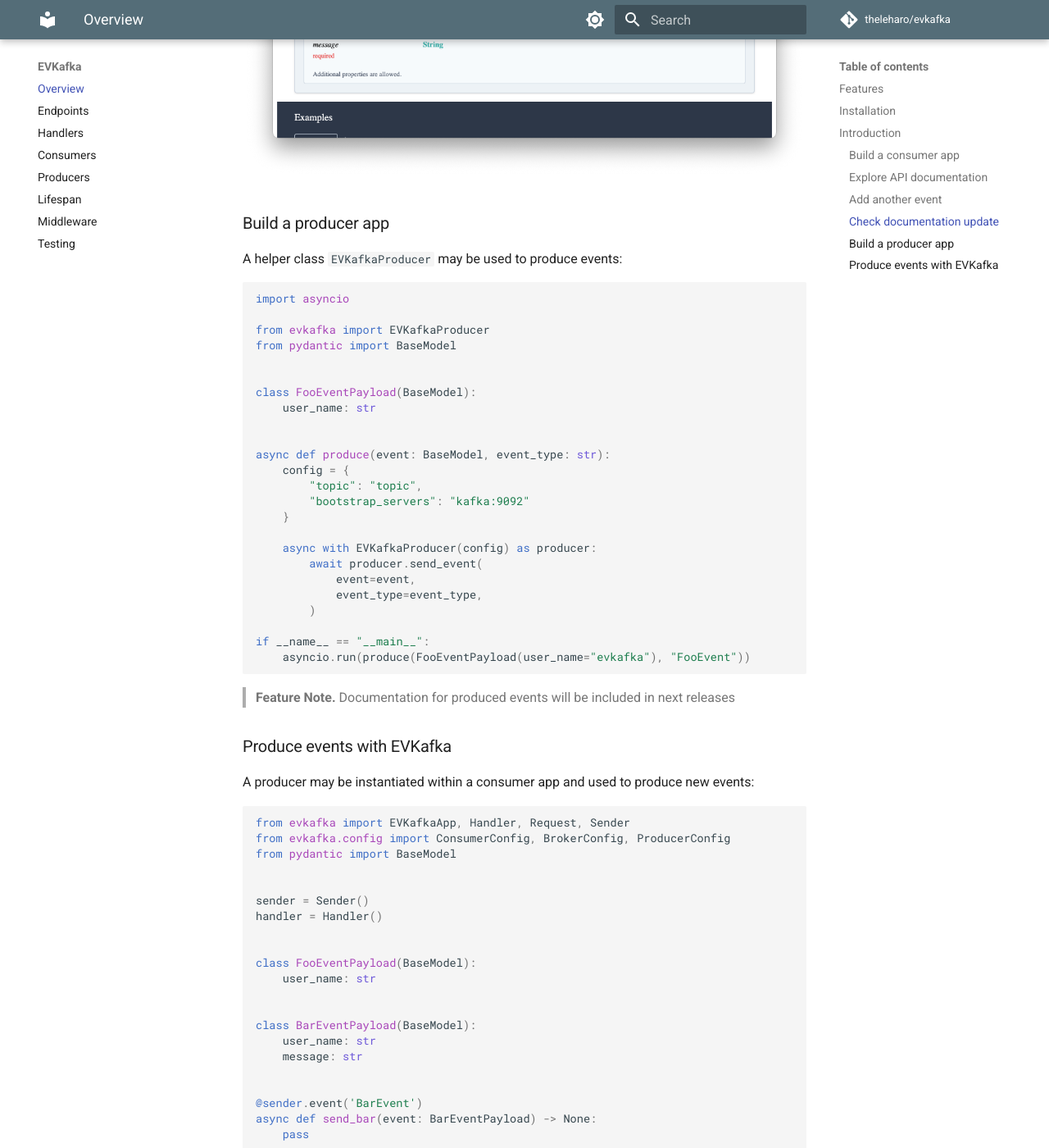
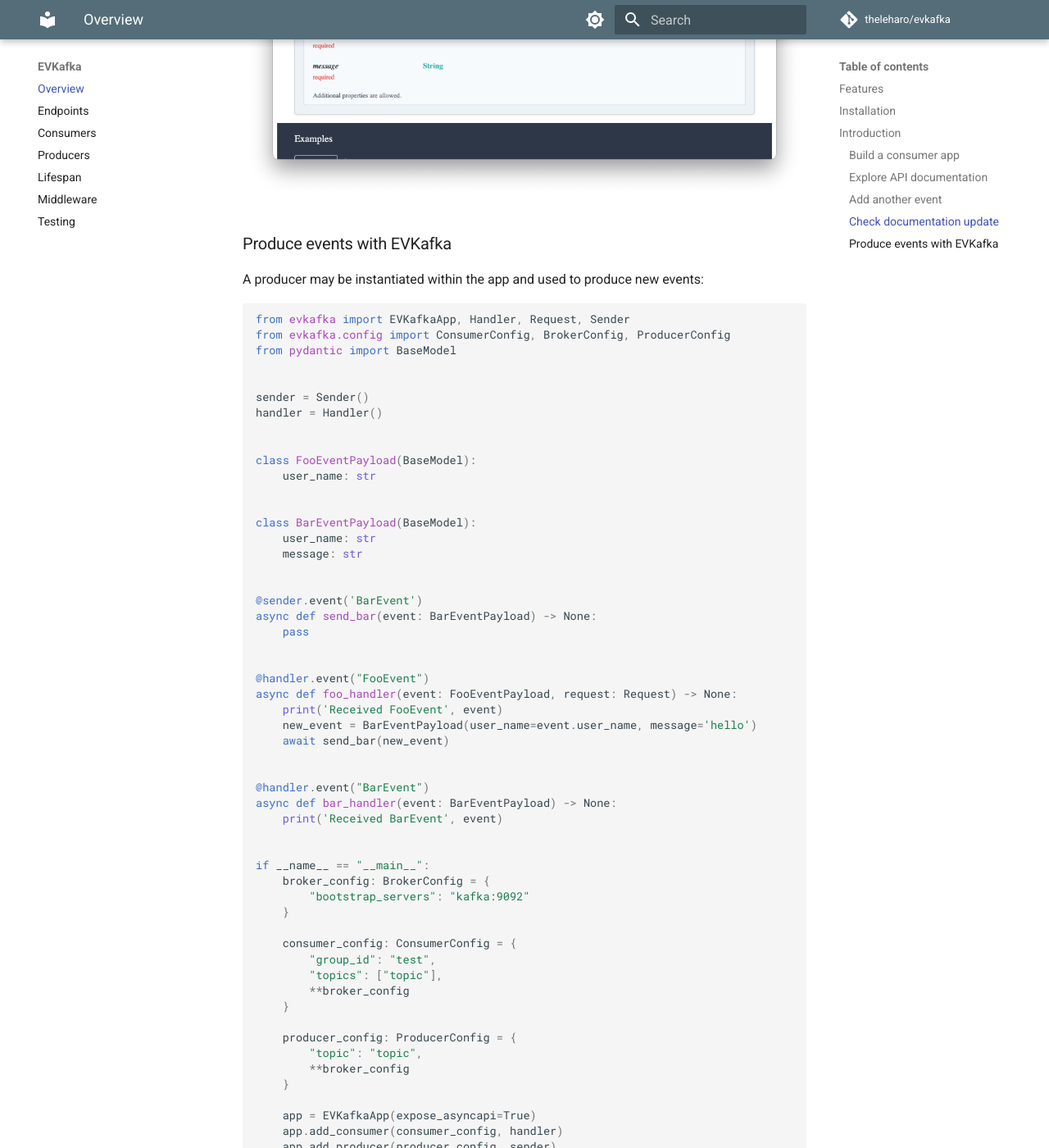
Before and after one commit to theleharo/evkafka, an MkDocs documentation site: the page built from docs/index.md, in a window 1280 px wide and 1400 px high, scrolled down 3354 px. Shown: the whole window at 82% size. Built offline with MkDocs 1.6.1 and Material for MkDocs 9.7.7, drawn with Linux system fonts in a browser that asks for light colours; comment, search, counter and statistics services are not loaded; some of the changed text lies outside the part shown.

Commit message:
refactor docs

````diff
--- a/docs/index.md
+++ b/docs/index.md
@@ -1,12 +1,13 @@
 # Welcome to EVKafka
 
-Handle kafka events easy.
+Handle kafka events made easy.
 
-**EVKafka** is a small framework for building event driven microservices
-with Apache Kafka and Python. It is based on asynchronous kafka client library
+**EVKafka** is a lightweight framework for building
+event-driven microservices with Apache Kafka and Python.
+It is based on the asynchronous Kafka client library
 [aiokafka](https://aiokafka.readthedocs.io/en/stable/).
 
-Focus on event handling and the framework takes the rest.
+Focus on event handling while the framework takes care of the rest.
 
 ## Features
 
@@ -59,9 +60,10 @@
     app.run()
 ```
 
-The application connects to kafka broker and starts to read kafka messages. As soon as a message
-of type `FooEvent` is received the app calls the handler function `foo_handler` with
-the message object in `event` parameter.
+The application connects to the Kafka broker and begins
+reading kafka messages. Once a message of type `FooEvent`
+is received, the app calls the `foo_handler` handler function,
+passing the message object as the `event` parameter.
 
 > **Note**. Kafka broker should be available at `kafka:9092` to run the example.
 
@@ -71,8 +73,10 @@
 [http://localhost:8080](http://localhost:8080).
 ![Screenshot](img/asyncapi.png)
 
-In our example the topic becomes a channel `topic`. AsyncAPI describes the application
-from a client perspective, e.g. the application expects `FooEvent` to be published to the channel.
+In our example, the topic is represented as a channel
+in the documentation. AsyncAPI describes the application
+from a client perspective, specifying that the application
+expects `FooEvent` to be published to the channel.
 
 ### Add another event
 It worth nothing to add another handler function to process different message type:
@@ -93,42 +97,10 @@
 Restart your app. You should see an updated docs:
 ![Screenshot](img/asyncapi_2.png)
 
-### Build a producer app
-
-A helper class `EVKafkaProducer` may be used to produce events:
-
-```python
-import asyncio
-
-from evkafka import EVKafkaProducer
-from pydantic import BaseModel
-
-
-class FooEventPayload(BaseModel):
-    user_name: str
-
-
-async def produce(event: BaseModel, event_type: str):
-    config = {
-        "topic": "topic",
-        "bootstrap_servers": "kafka:9092"
-    }
-
-    async with EVKafkaProducer(config) as producer:
-        await producer.send_event(
-            event=event,
-            event_type=event_type,
-        )
-
-if __name__ == "__main__":
-    asyncio.run(produce(FooEventPayload(user_name="evkafka"), "FooEvent"))
-```
-
-> **Feature Note.** Documentation for produced events will be included in next releases
 
 ### Produce events with EVKafka
 
-A producer may be instantiated within a consumer app and used to produce new events:
+A producer may be instantiated within the app and used to produce new events:
 
 ```python
 from evkafka import EVKafkaApp, Handler, Request, Sender
--- a/mkdocs.yml
+++ b/mkdocs.yml
@@ -20,8 +20,7 @@
 
 nav:
   - Overview: 'index.md'
-  - Endpoints: 'endpoint.md'
-  - Handlers: 'handlers.md'
+  - Endpoints: 'endpoints.md'
   - Consumers: 'consumers.md'
   - Producers: 'producers.md'
   - Lifespan: 'lifespan.md'
````
Also changed, not shown: other parts of docs/index.md (+4 -2 lines), README.md (+5 -5 lines), docs/consumers.md (+0 -3 lines), docs/endpoint.md (deleted, +0 -70 lines), docs/endpoints.md (added, +200 -0 lines), docs/handlers.md (deleted, +0 -61 lines), docs/producers.md (+19 -27 lines).
